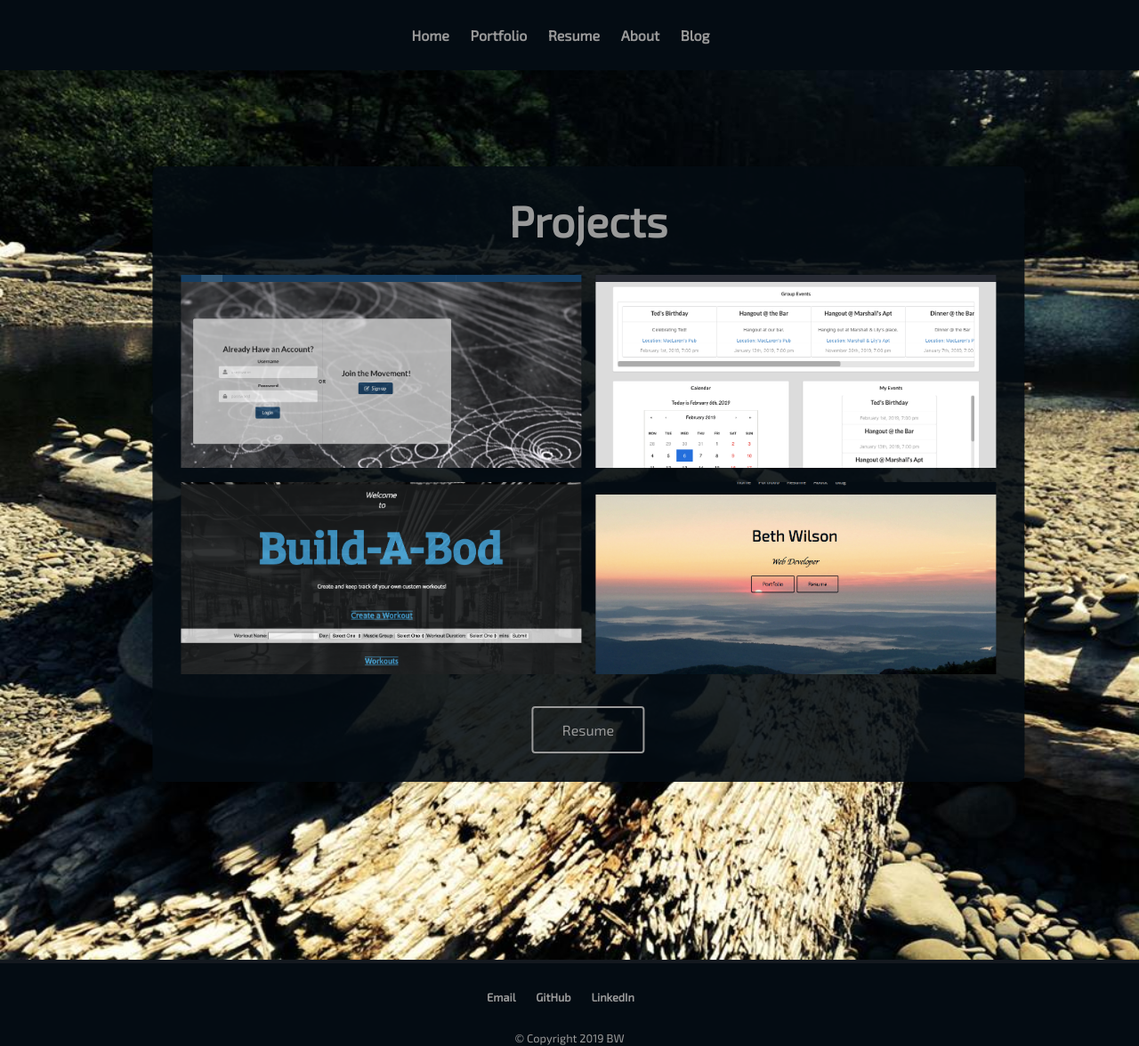
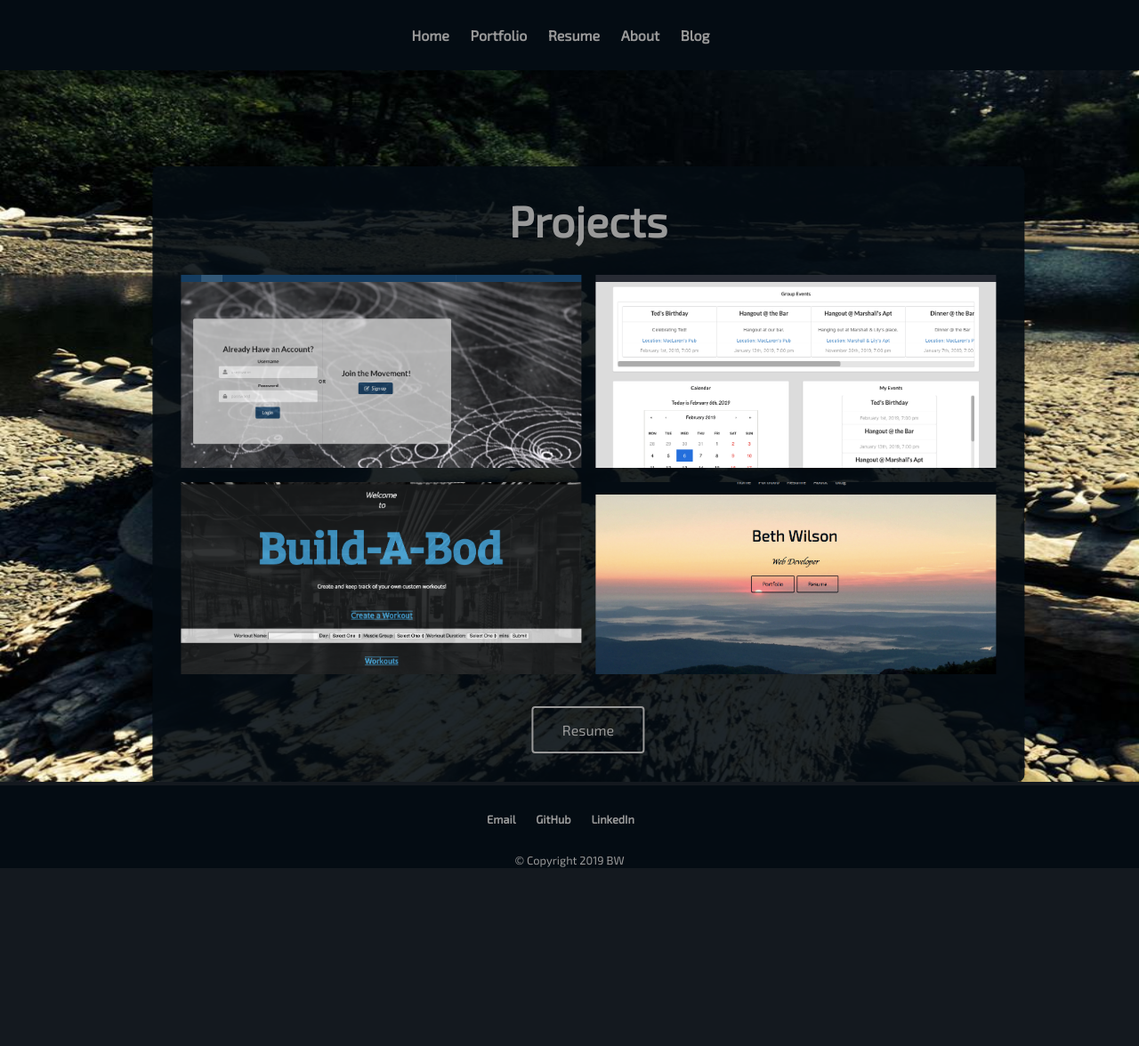
Before and after one commit to bethwilson07/bethwilson07.github.io, a Jekyll site: the page built from portfolio/index.html, in a window 1280 px wide. Shown: the whole page at 89% size. Built offline with Jekyll 4.4.1, drawn with Linux system fonts in a browser that asks for light colours; after the commit the page ends 976 px from its top, so only the background shows below that.

Commit message:
changed height

```diff
--- a/portfolio/index.html
+++ b/portfolio/index.html
@@ -3,7 +3,7 @@ layout: default
 ---
 
 <div class="blurb">
-  <img src="../assets/images/rock_altars.jpg" alt="rocks" style="width:100%;height:1000px;">
+  <img src="../assets/images/rock_altars.jpg" alt="rocks" style="width:100%;height:800px;">
 
   <div class="projects" style="position:absolute;top: 30%;left:57%;transform: translate(-57%, -12%);background-color:#040c13e3;padding: 0 2rem 2rem 2rem;border-radius:8px;">
       <h1 style="text-align:center;color:#999">Projects</h1>
```
